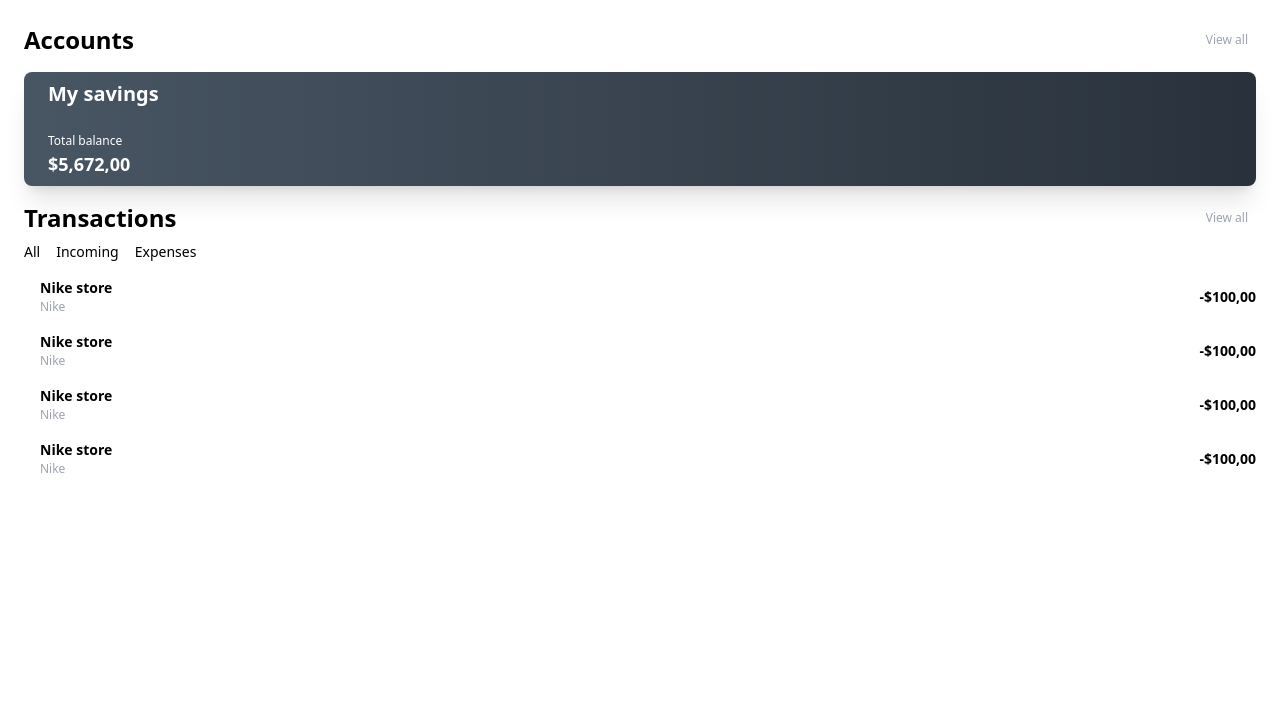
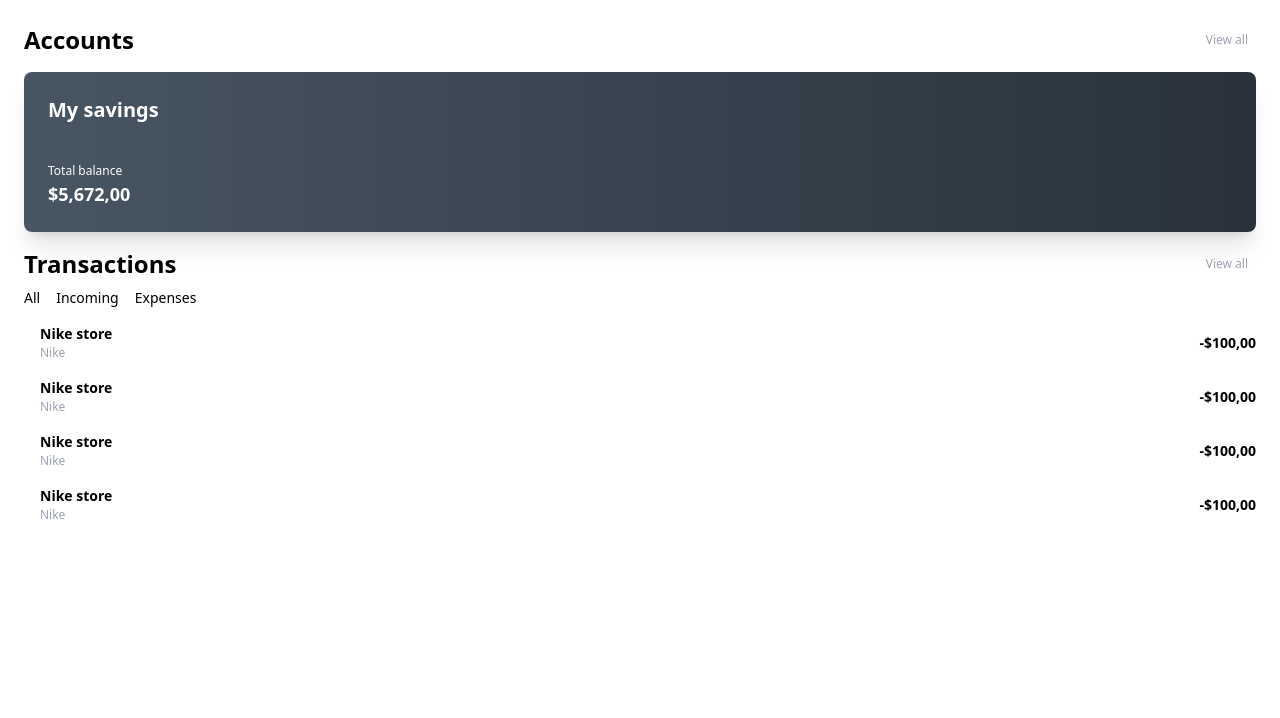
Before and after one commit to mikeeggertsen/bankbuddy, a Django app: page /dashboard/ in a window 1280 px wide. Shown: the top 718 px of the page. Run offline with Django 4.2, Linux system fonts and the light colour scheme; the visitor is signed in with stand-in values (Sample User, id 1); some libraries are stand-ins or nearby versions.

Commit message:
Refactor dashboard

```diff
--- a/base/templates/base/dashboard.html
+++ b/base/templates/base/dashboard.html
@@ -5,9 +5,9 @@
         <div>
             <div class="flex flex-row justify-between items-center w-full">
                 <h1 class="text-2xl font-semibold">Accounts</h1>
-                <a href="#"><p class="text-[12px] text-gray-400">View all<i class="ml-2 fa-solid fa-chevron-right"></i></p></a>
+                <a href="/accounts"><p class="text-[12px] text-gray-400">View all<i class="ml-2 fa-solid fa-chevron-right"></i></p></a>
             </div>
-            <div class="w-full mt-4 h-fit bg-gradient-to-r from-[#485563] to-[#29323c] shadow-xl rounded-lg px-6 py-2 flex flex-col gap-6">
+            <div class="w-full mt-4 h-40 bg-gradient-to-r from-[#485563] to-[#29323c] shadow-xl rounded-lg p-6 flex flex-col justify-between gap-6">
                 <h2 class="text-xl text-white font-semibold">My savings</h2>
                 <div>
                     <p class="text-[12px] text-white font-light">Total balance</p>
@@ -34,44 +34,44 @@
                 </div>
                 <div class="flex flex-col gap-4 mt-4">
                     <div class="flex flex-row items-center justify-between">
-                        <div class="flex flex-row items-center gap-4">
+                        <div class="flex flex-row w-full items-center gap-4">
                             <i class="fa-solid fa-credit-card"></i>
-                            <div>
+                            <div class="w-full">
                                 <h4 class="text-sm font-semibold">Nike store</h4>
                                 <p class="text-[12px] text-gray-400">Nike</p>
                             </div>
+                            <p class="text-sm font-semibold">-$100,00</p>
                         </div>
-                        <p class="text-sm font-semibold">-$100,00</p>
                     </div>
                     <div class="flex flex-row items-center justify-between">
-                        <div class="flex flex-row items-center gap-4">
+                        <div class="flex flex-row w-full items-center gap-4">
                             <i class="fa-solid fa-credit-card"></i>
-                            <div>
+                            <div class="w-full">
                                 <h4 class="text-sm font-semibold">Nike store</h4>
                                 <p class="text-[12px] text-gray-400">Nike</p>
                             </div>
+                            <p class="text-sm font-semibold">-$100,00</p>
                         </div>
-                        <p class="text-sm font-semibold">-$100,00</p>
                     </div>
                     <div class="flex flex-row items-center justify-between">
-                        <div class="flex flex-row items-center gap-4">
+                        <div class="flex flex-row w-full items-center gap-4">
                             <i class="fa-solid fa-credit-card"></i>
-                            <div>
+                            <div class="w-full">
                                 <h4 class="text-sm font-semibold">Nike store</h4>
                                 <p class="text-[12px] text-gray-400">Nike</p>
                             </div>
+                            <p class="text-sm font-semibold">-$100,00</p>
                         </div>
-                        <p class="text-sm font-semibold">-$100,00</p>
                     </div>
                     <div class="flex flex-row items-center justify-between">
-                        <div class="flex flex-row items-center gap-4">
+                        <div class="flex flex-row w-full items-center gap-4">
                             <i class="fa-solid fa-credit-card"></i>
-                            <div>
+                            <div class="w-full">
                                 <h4 class="text-sm font-semibold">Nike store</h4>
                                 <p class="text-[12px] text-gray-400">Nike</p>
                             </div>
+                            <p class="text-sm font-semibold">-$100,00</p>
                         </div>
-                        <p class="text-sm font-semibold">-$100,00</p>
                     </div>
                 </div>
             </div>
```
